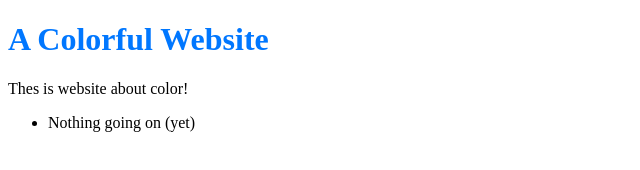
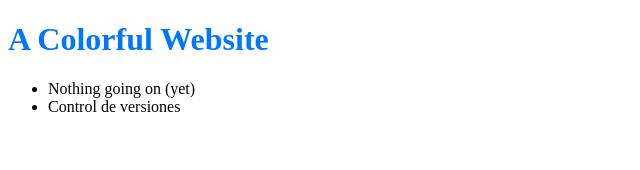
Before and after one commit to maxglez05/ejemplo, a plain HTML site: page index.html in a window 1280 px wide. Shown: the whole page, without its empty margins (0-640 px from the left). Drawn offline with Linux system fonts and the light colour scheme.

Commit message:
Se modifica archivo index.html

```diff
--- a/index.html
+++ b/index.html
@@ -6,9 +6,9 @@
    </head>
    <body>
    	<h1 style="color: #07F"> A Colorful Website</h1>
-	<p>Thes is website about color!</p>
 	<ul>
 	   <li>Nothing going on (yet)</li>
+	   <li>Control de versiones </li>
 	</ul>
    </body>
 </html>
```
